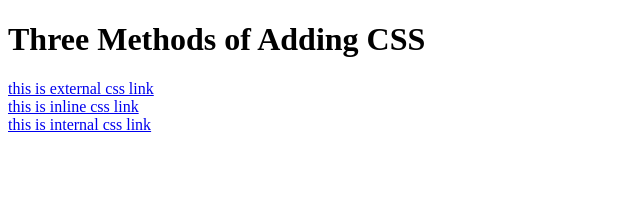
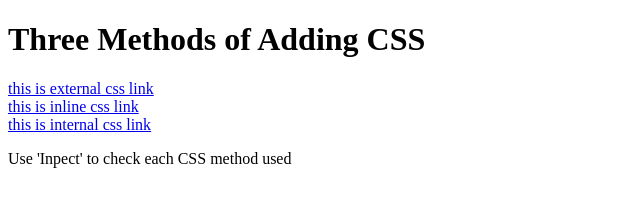
Before and after one commit to Aish-a11y/html-CSS-practice-project, a plain HTML site: page index.html in a window 1280 px wide. Shown: the whole page, without its empty margins (0-640 px from the left). Drawn offline with Linux system fonts and the light colour scheme.

Commit message:
index.html

```diff
--- a/index.html
+++ b/index.html
@@ -11,7 +11,8 @@
   <!-- Create 3 Links to The 3 Webpages: inline, internal and external -->
    <a href="./external.html">this is external css link</a><br/>
    <a href="./inline.html">this is inline css link</a><br />
-   <a href="./internal.html"> this is internal css link</a>
+   <a href="./internal.html"> this is internal css link</a><br/>
+  <p>Use 'Inpect' to check each CSS method used</p>
 </body>
 
 </html>
```
